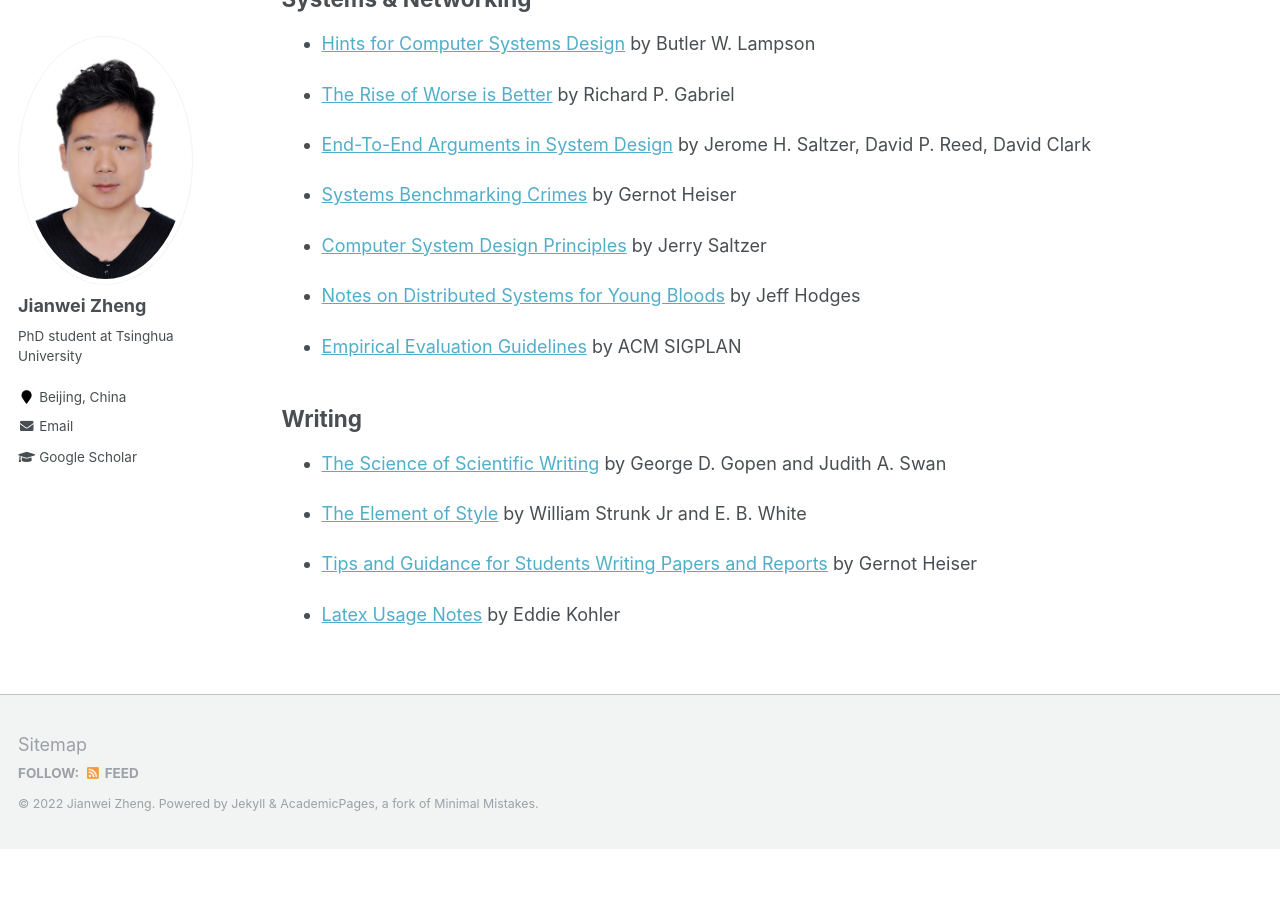
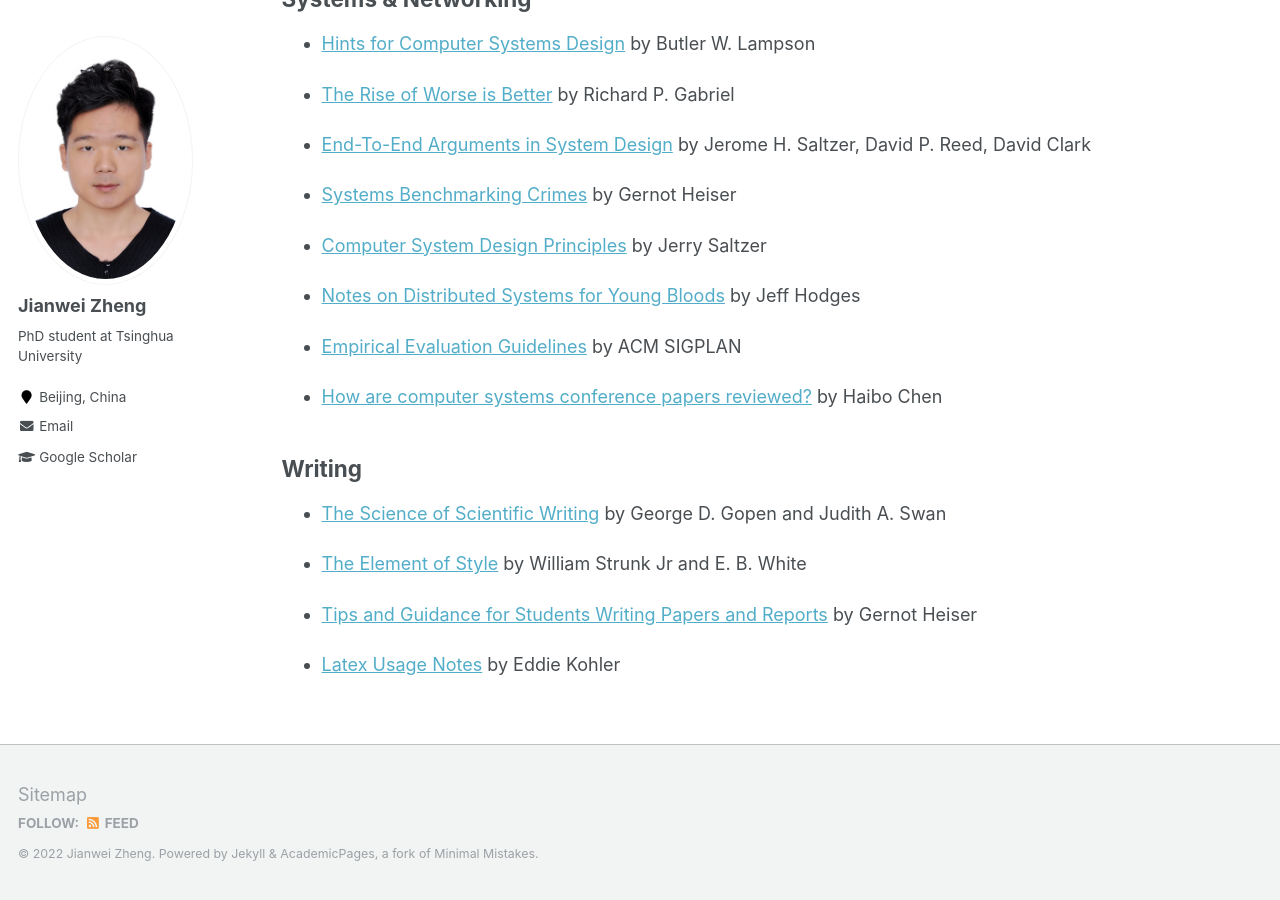
Before and after one commit to jwzheng96/jwzheng96.github.io, a Jekyll site: the page built from _pages/collections.md, in a window 1280 px wide and 900 px high, scrolled down 726 px. Built offline with Jekyll 4.4.1, drawn with Linux system fonts in a browser that asks for light colours; before the commit the page ends 1575 px from its top, so only the background shows below that.

Commit message:
add one colletion about paper reviewing

```diff
--- a/_pages/collections.md
+++ b/_pages/collections.md
@@ -42,6 +42,7 @@ author_profile: true
 
 - [Empirical Evaluation Guidelines](https://www.sigplan.org/Resources/EmpiricalEvaluation/) by ACM SIGPLAN
 
+- [How are computer systems conference papers reviewed?]({{site.baseurl}}/static/collection/review.pdf) by Haibo Chen
 
 ## Writing
 
```
